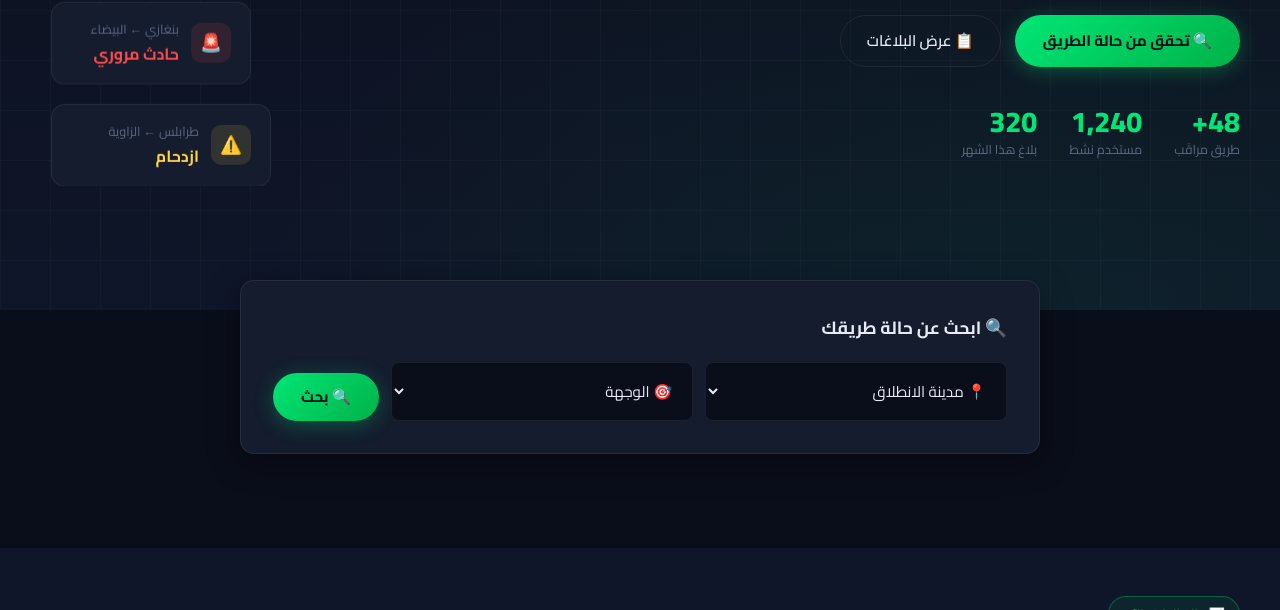
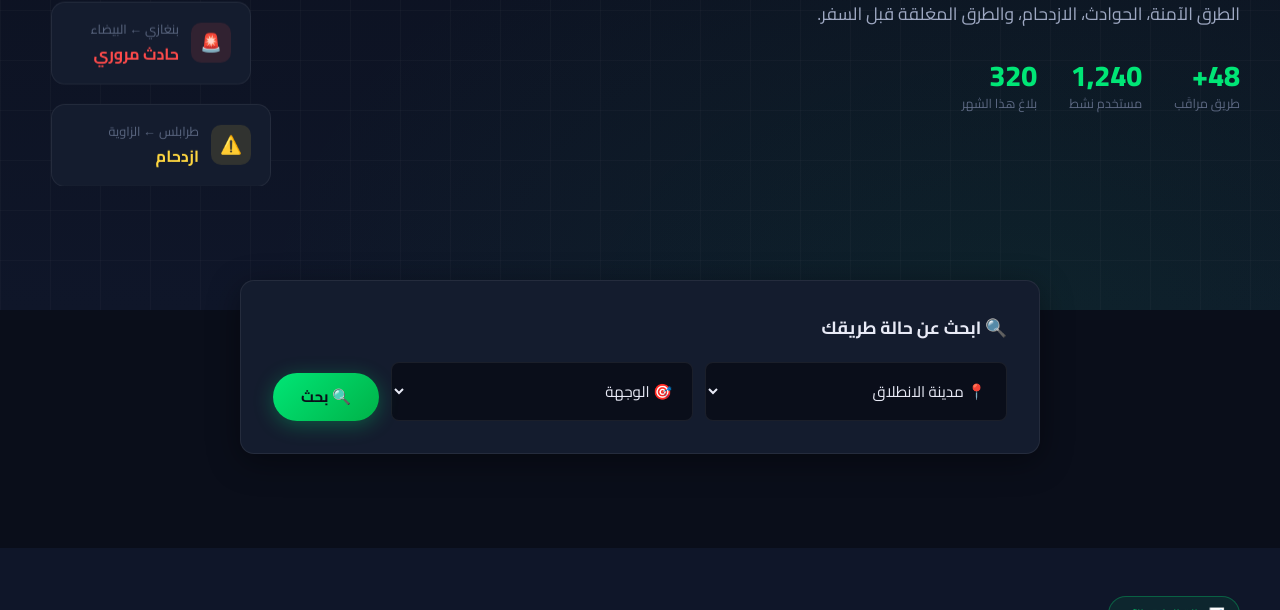
Before and after one commit to 197825/SafeRoad-Libya, a plain HTML site: page index.html in a window 1280 px wide. Shown: the part 490-1100 px from the top of the page. Drawn offline with Linux system fonts and the light colour scheme.

Commit message:
Update index.html

```diff
--- a/index.html
+++ b/index.html
@@ -1534,10 +1534,7 @@ textarea.form-control { resize: vertical; min-height: 120px; }
         تعرف على الطرق الآمنة، الحوادث، الازدحام، والطرق المغلقة قبل السفر.
       </p>
 
-      <div class="hero-actions">
-        <a href="roads.html" class="btn-primary">🔍 تحقق من حالة الطريق</a>
-        <a href="reports.html" class="btn-secondary">📋 عرض البلاغات</a>
-      </div>
+
 
       <div class="hero-stats">
         <div class="hero-stat">
```
